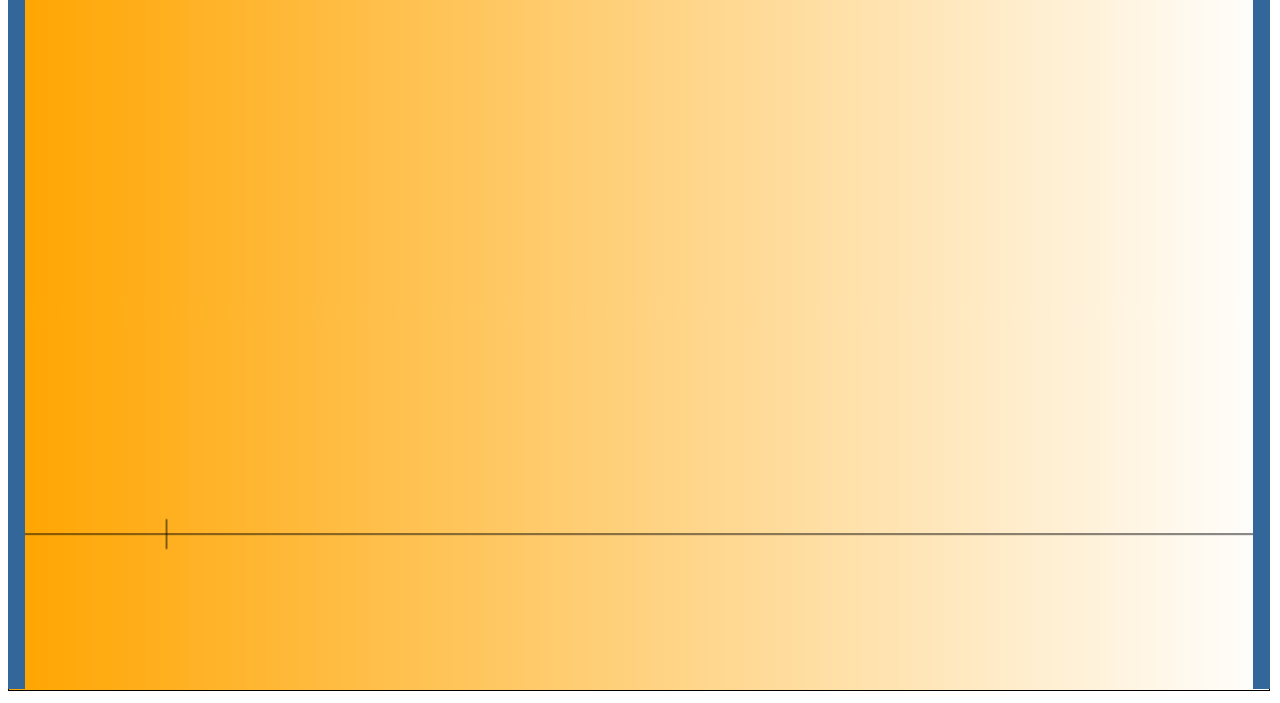
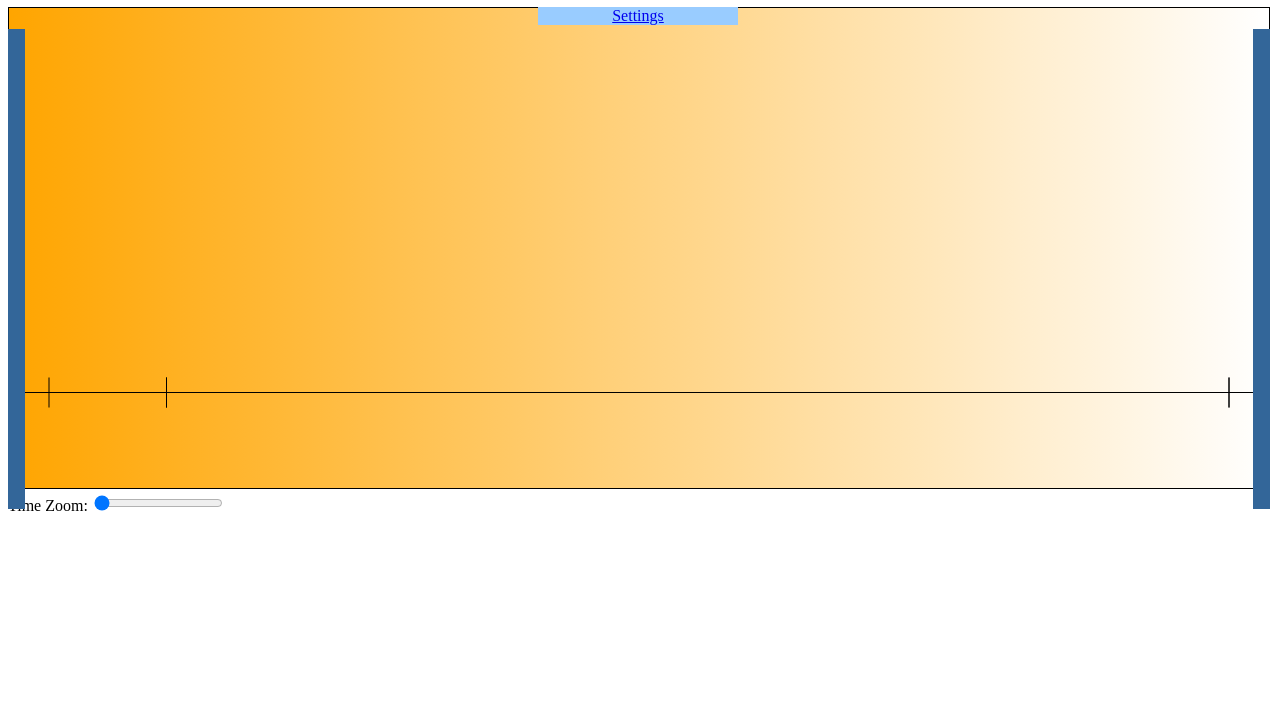
Before and after one commit to pwoodworth/timeline-js, a plain HTML site: page index.html in a window 1280 px wide. Shown: the part 101-804 px from the top of the page. Drawn offline with nearby package versions, Linux system fonts and the light colour scheme.

Commit message:
Worked on Issue 3: Add user-mechanism for changing scale Added timeline.css Added a time zoom to Timeline.js.

```diff
--- a/Timeline.js
+++ b/Timeline.js
@@ -1,4 +1,4 @@
-/*
+/* `
 Timeline.js
 
 (Requires jquery, developed with jquery-1.4.4.min.js in mind)
@@ -23,9 +23,19 @@ function Timeline() {
 	// all sizes, but it does. Maybe it has something to do with the margin
 	// of eight
 	Timeline._BODY_MARGINS = 8;
+	Timeline._SCALE_MARGIN = 5;
 
-	// How long should the length of a tickmark be?
-	Timeline._TICKMARK_HALF_LENGTH = 15;
+	Timeline._HEIGHT_FACTOR = 3 / 5;
+
+	// How long should the length of the now tickmark be?
+	Timeline._NOW_TICKMARK_HALF_LENGTH = 15;
+
+	Timeline._MINUTE_TICKMARK_HALF_LENGTH = 5;
+	Timeline._HOUR_TICKMARK_HALF_LENGTH = 10;
+	Timeline._DAY_TICKMARK_HALF_LENGTH = 15;
+	Timeline._WEEK_TICKMARK_HALF_LENGTH = 20;
+
+	Timeline._START_END_BORDER = 40;
 
 	// variables
 	Timeline._id = 0; // An id wich is unique for each instance of Timeline
@@ -94,16 +104,28 @@ function Timeline() {
 		this._settings.setAttribute('id', 'settings' + this._id);
 		this._settings.innerText = 'Settings\n';
 		*/
-		$('#' + timeline_wrapper_id).append($('<div id="settings_wrapper' + this._id + '"><center><a id="showHideSettings' + this._id + '" href="javascript:Timeline._showSettings(' + this._id + ');">Timeline Settings</a></center></div>'));
+		$('#' + timeline_wrapper_id).append($('<div id="settings_wrapper' + this._id + '"><center><a id="showHideSettings' + this._id + '" href="javascript:Timeline._showSettings(' + this._id + ');">Settings</a></center></div>'));
 		// Add some settings to the settings panel
 		$('#settings_wrapper' + this._id).append($('<div id="settings' + this._id + '"></div>'));
 		$('#settings' + this._id).hide();
+
 		// If stop_moving is set, the timeline should stop scrolling
 		$('#settings' + this._id).append($('<input type="checkbox" id="stop_moving' + this._id + '">'));
 		// label the checkbox
-		$('#settings' + this._id).append($('<label for="#stop_moving' + this._id + '">Stop moving the timeline</label>'));
-		$('#settings' + this._id).append($('<hr />'));
+		$('#settings' + this._id).append($('<label for="#stop_moving' + this._id + '">Stop moving the timeline</label><br>'));
 
+		// If lock_scale is set, the scale feature should disable
+		$('#settings' + this._id).append($('<input type="checkbox" id="lock_scale' + this._id + '">'));
+		// label the checkbox
+		$('#settings' + this._id).append($('<label for="#lock_scale' + this._id + '">Lock Time Zoom</label>'));
+
+		$('#settings' + this._id).append($('<hr>'));
+
+		// Issue 3: Add user-mechanism for changing scale
+		/* This will be implemented using the html slider */
+		$('#timeline_wrapper').append($('<div id="scale_wrapper"' + this._id + '">Time Zoom: <span id="zoom_range"' + this._id + '"></span></div>'));
+		$('#scale_wrapper' + this._id).text('Time Zoom');
+		$('#scale_wrapper').append($('<input type="range" id="scale_slider' + this._id + '" min="0" max="100" step="1" value="0" />'));
 
 		/* The _resizeHandler is called to fit the Timeline on the screen.
 		It sets the canvas dimensions, as well as those of the back and
@@ -138,9 +160,11 @@ function Timeline() {
 			$('#canvas' + self._id).attr('style', '');
 			// this undoes our removeAttr('style') from earlier
 
+			this._canvas.setAttribute('width', canvas_width);
+			this._canvas.setAttribute('height', canvas_height);
 			$('#canvas' + self._id).css({
-				width: canvas_width,
-				height: canvas_height,
+				//width: canvas_width,
+				//height: canvas_height,
 				border: '1px solid', // to see what's going on
 				position: 'relative', // "take canvas out of flow"-rough quote
 				top: Timeline._BORDER_TOP, // seems to be the chrome default
@@ -201,17 +225,14 @@ function Timeline() {
 				'z-index': 1
 			});
 
-
-			// finally draw on the canvas
-			// get the context for drawing on canvas in timeline.draw()
-			this._context = this._canvas.getContext('2d');
-			this._context.strokeStyle = '#000';
-
 			// where to draw the now tickmark
 			this._nowX = this._canvas.width / 8;
 			this._timelineY = this._canvas.height * 4 / 5 + 0.5;
 
-			this.draw();
+			// this.draw()
+
+			this._startX = Timeline._START_END_BORDER;
+			this._endX = this._canvas.width - Timeline._START_END_BORDER;
 		};
 
 
@@ -219,13 +240,14 @@ function Timeline() {
 		var thisTimeline = this;
 		$(window).resize(function () {
 			thisTimeline._resizeHandler(thisTimeline);
+		});
 
-			// and now, finally, the timeline
-			this._context = this._canvas.getContext('2d'); // we'll use the context
-			// to draw on the canvas in the draw() function.
+		// and now, finally, the timeline
+		this._context = this._canvas.getContext('2d'); // we'll use the context
+		// to draw on the canvas in the draw() function.
 
-
-		});
+		// the offset determines what the visible range of time
+		this._offsetT = 0; // it begins with 0
 	};
 
 	/*
@@ -238,6 +260,9 @@ function Timeline() {
 	All times are calculated as an offset from NOW before being displayed on the timeline.
 	*/
 	this.draw = function () {
+		// let's find out what time it is.
+		this._nowDate = new Date();
+
 		this._context.clearRect(0, 0, this._canvas.width, this._canvas.height);
 
 		var gradient = this._context.createLinearGradient(0, 0, this._canvas.width, 0);
@@ -251,20 +276,33 @@ function Timeline() {
 		this._context.beginPath();
 		this._context.moveTo(0, this._timelineY);
 		this._context.lineTo(this._canvas.width, this._timelineY);
+		this._context.closePath();
 		this._context.stroke();
-		this._context.closePath();
-
-		// First, we have to determine what the time is
-		this._now = new Date().getTime();
 
 		// draw tickmark for now
 		this._context.beginPath();
 
-		this._context.moveTo(this._nowX, this._timelineY - Timeline._TICKMARK_HALF_LENGTH);
-		this._context.lineTo(this._nowX, this._timelineY + Timeline._TICKMARK_HALF_LENGTH);
+		this._context.moveTo(this._nowX, this._timelineY - Timeline._NOW_TICKMARK_HALF_LENGTH);
+		this._context.lineTo(this._nowX, this._timelineY + Timeline._NOW_TICKMARK_HALF_LENGTH);
 
+		this._context.closePath();
 		this._context.stroke();
+
+
+		// draw Tickmarks for start and end
+		this._context.beginPath();
+		this._context.strokeStyle = '#000';
+		this._context.lineWidth = 1;
+
+		this._context.moveTo(this._startX, this._timelineY - Timeline._NOW_TICKMARK_HALF_LENGTH);
+		this._context.lineTo(this._startX, this._timelineY + Timeline._NOW_TICKMARK_HALF_LENGTH);
+
+		this._context.moveTo(this._endX, this._timelineY - Timeline._NOW_TICKMARK_HALF_LENGTH);
+		this._context.lineTo(this._endX, this._timelineY + Timeline._NOW_TICKMARK_HALF_LENGTH);
+
 		this._context.closePath();
+		this._context.stroke();
+
 
 	};
 }
--- a/index.html
+++ b/index.html
@@ -4,15 +4,20 @@
 	<title>timeline-js</title>
 	<script type="text/javascript" src="jquery-1.4.4.min.js"></script>
 	<script type="text/javascript" src="Timeline.js"></script>
+	<link rel="Stylesheet" href="timeline.css" />
 </head>
 <body>
-    <div id="timeline_wrapper"></div>
+	<div id="ad_wrapper">
+		<img src="ad_filler.png" />
+	</div>
+	<h1>Timeline</h1>
+	<div id="timeline_wrapper">	</div>
 	<script type="text/javascript">
 
 		var timeline = new Timeline();
 		timeline.setup('timeline_wrapper');
-timeline.draw();
-//setInterval('timeline.draw()', 60);
+		//timeline.draw();
+		setInterval('timeline.draw()', 60);
 
 	</script>
 </body>
```
Lines whose indentation alone changed are shown as unchanged.
